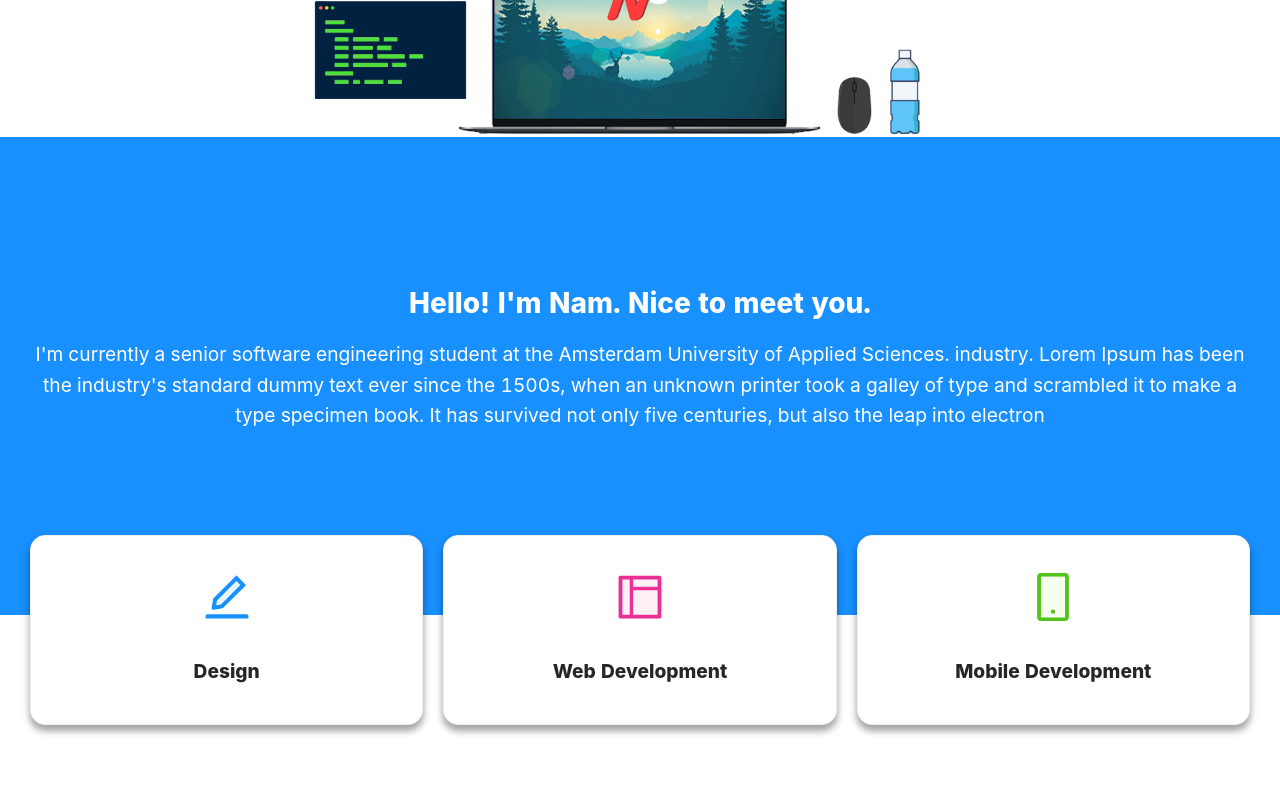
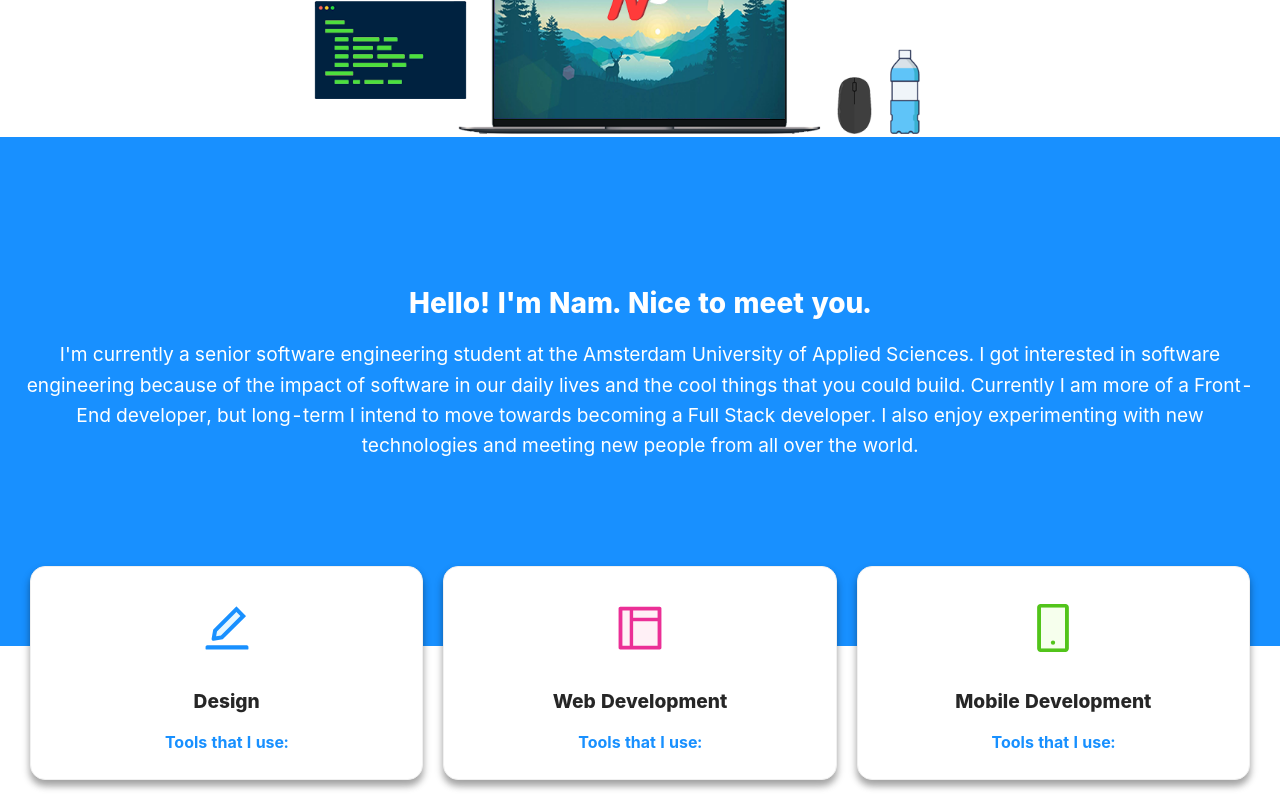
Before and after one commit to NamTPhan/NamTPhan.github.io, a React (Create React App) app: page / in a window 1280 px wide. Shown: the part 792-1592 px from the top of the page. Before the commit the page ends 1537 px from the top, so only its background shows below. Built offline with nearby package versions, Linux system fonts and the light colour scheme.

Commit message:
About me text update

```diff
--- a/src/components/AboutSection.js
+++ b/src/components/AboutSection.js
@@ -27,11 +27,12 @@ const AboutSection = () => (
       <H1>Hello! I'm Nam. Nice to meet you.</H1>
       <H2>
         I'm currently a senior software engineering student at the Amsterdam
-        University of Applied Sciences.
-        industry. Lorem Ipsum has been the industry's standard dummy text ever
-        since the 1500s, when an unknown printer took a galley of type and
-        scrambled it to make a type specimen book. It has survived not only five
-        centuries, but also the leap into electron
+        University of Applied Sciences. I got interested in software engineering
+        because of the impact of software in our daily lives and the cool things
+        that you could build. Currently I am more of a Front-End developer,
+        but long-term I intend to move towards becoming a Full Stack developer. I
+        also enjoy experimenting with new technologies and meeting new people from all
+        over the world.
       </H2>
     </Col>
   </Row>
--- a/src/components/SkillsSection.js
+++ b/src/components/SkillsSection.js
@@ -19,6 +19,11 @@ const CardTitle = styled.h1`
   font-size: 1.2rem;
 `;
 
+const CardSubText = styled.b`
+  font-size: 1rem;
+  color: #1890ff;
+`
+
 const Icon = styled.p`
   font-size: 48px;
   margin-bottom: 20px;
@@ -31,7 +36,7 @@ const CardBlock = (props) => {
         <Icon>{props.icon}</Icon>
         <CardTitle>{props.title}</CardTitle>
         <p>{props.description}</p>
-        <p>{props.subtext}</p>
+        <CardSubText>Tools that I use:</CardSubText>
       </Card>
     </Col>
   );
```
